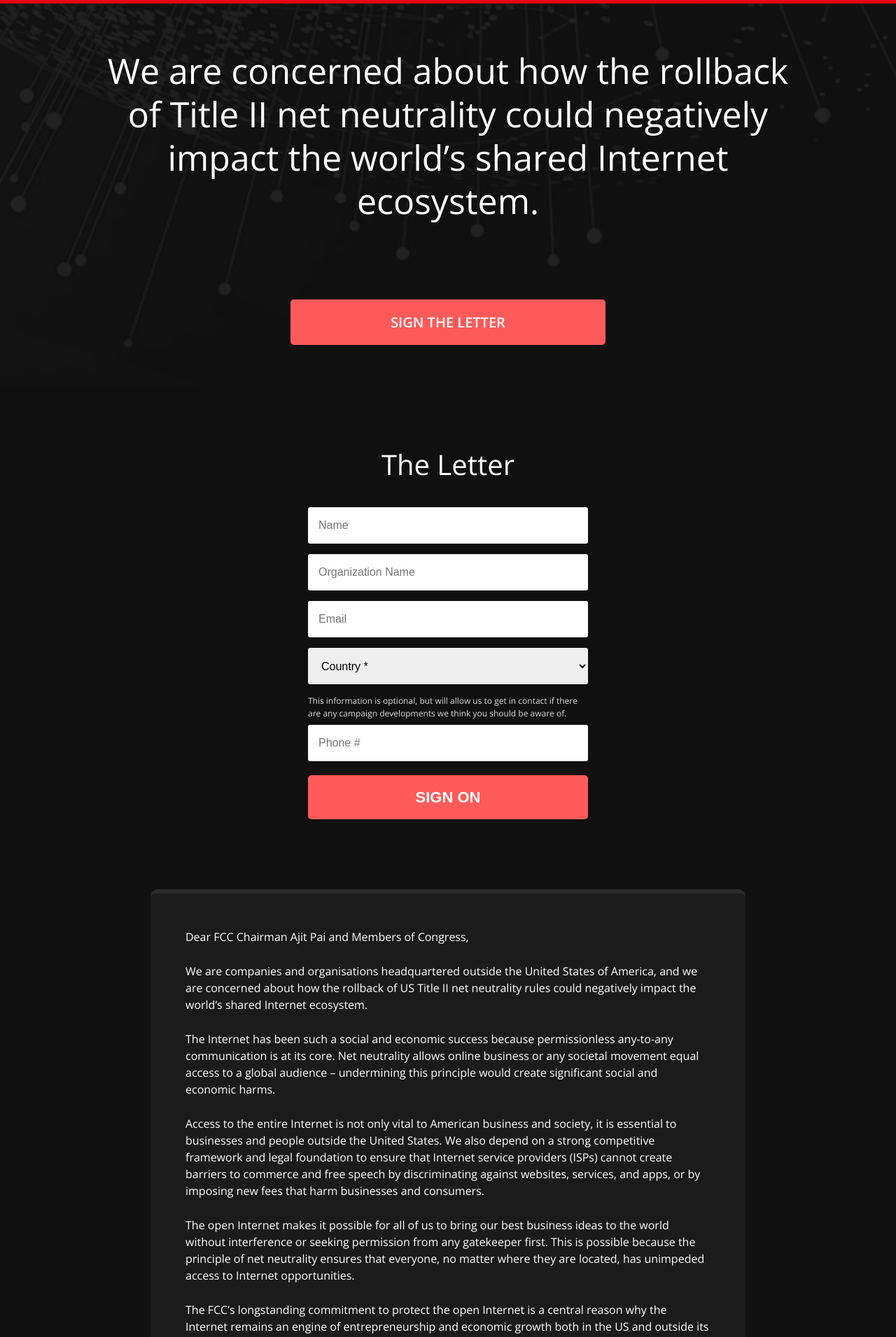
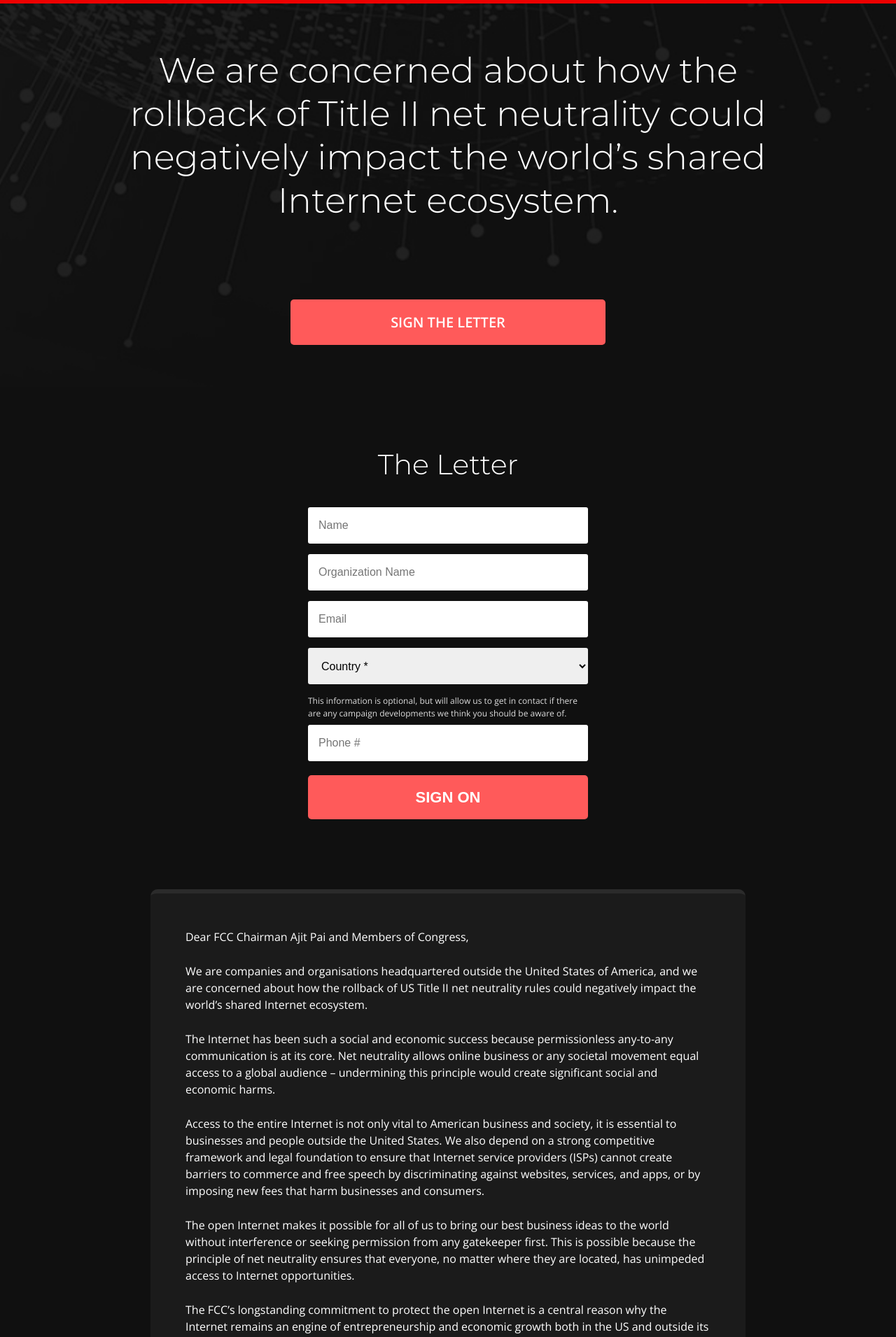
Before and after one commit to fightforthefuture/theworldfornetneutrality.com, a Jekyll site: the page built from index.md, in a window 1280 px wide. Shown: the top 1911 px of the page at 70% size. Built offline with Jekyll 4.4.1, drawn with Linux system fonts in a browser that asks for light colours.

Commit message:
Change headers to Montserrat

```diff
--- a/_includes/meta.html
+++ b/_includes/meta.html
@@ -44,7 +44,7 @@
 <link rel="author" content="humans.txt" />
 <link rel="stylesheet" href="{{ pathlead }}style.css">
 
-<link href="https://fonts.googleapis.com/css?family=Open+Sans:400,600,700,300" rel="stylesheet" type="text/css">
+<link href="https://fonts.googleapis.com/css?family=Montserrat:300|Open+Sans:300,400,600,700" rel="stylesheet" type="text/css">
 
 <link rel="apple-/touch-icon-precomposed" href="{{ pathlead }}touch-icon-iphone.png"/>
 <link rel="apple-/touch-icon-precomposed" sizes="76x76" href="{{ pathlead }}touch-icon-ipad.png"/>
--- a/_sass/_variables.scss
+++ b/_sass/_variables.scss
@@ -12,7 +12,7 @@
 
 $body-font: 'open sans', Arial, sans-serif;
 $serif-font: 'open sans';
-$heading-font: 'open sans', Impact, sans-serif;
+$heading-font: 'Montserrat', sans-serif;
 $handwriting-font: "gooddog-new", Chalkboard, "Comic Sans", fantasy;
 
 
```
